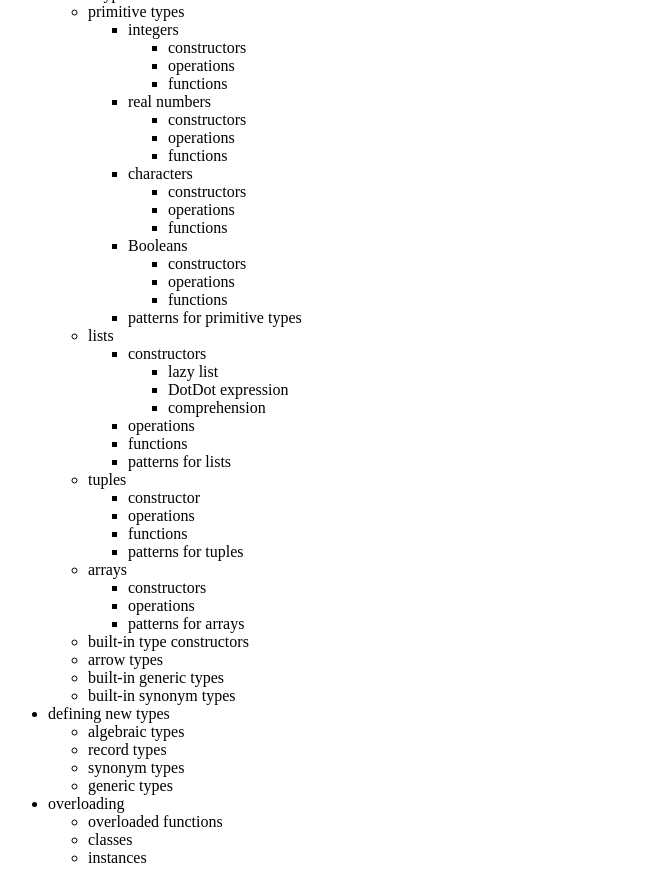
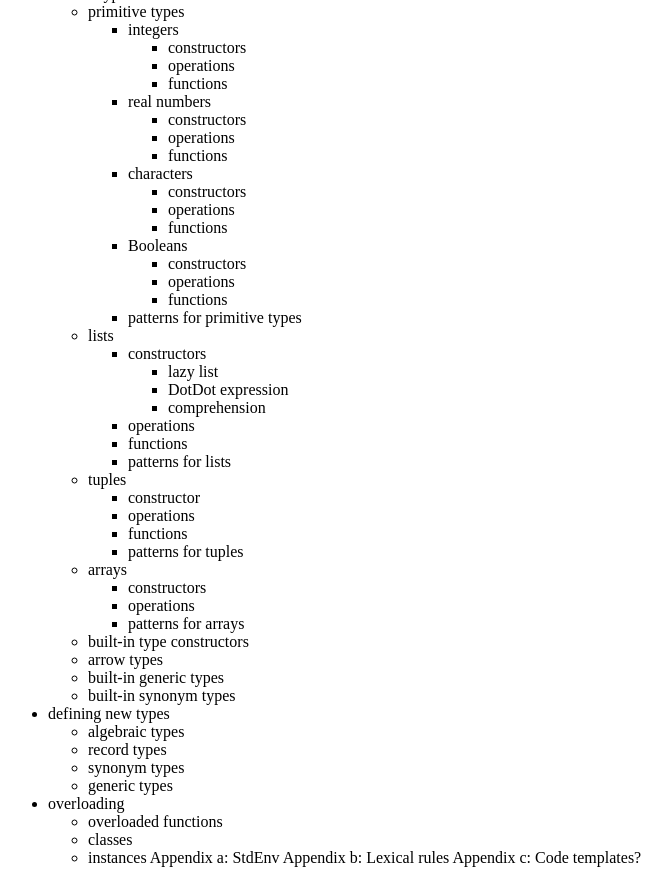
Before and after one commit to Eurydia/notes-on-clean-programming-language, an Astro site: page /cleanpedia/contents in a window 1280 px wide. Shown: the part 409-1292 px from the top of the page, without its empty margins (0-672 px from the left). Built offline with nearby package versions, Linux system fonts and the light colour scheme; Astro itself is replaced by a stand-in of ours.

Commit message:
Update contents.md

```diff
--- a/src/pages/contents.md
+++ b/src/pages/contents.md
@@ -68,3 +68,6 @@
 	- overloaded functions
 	- classes
 	- instances
+Appendix a: StdEnv
+Appendix b: Lexical rules
+Appendix c: Code templates?
```
